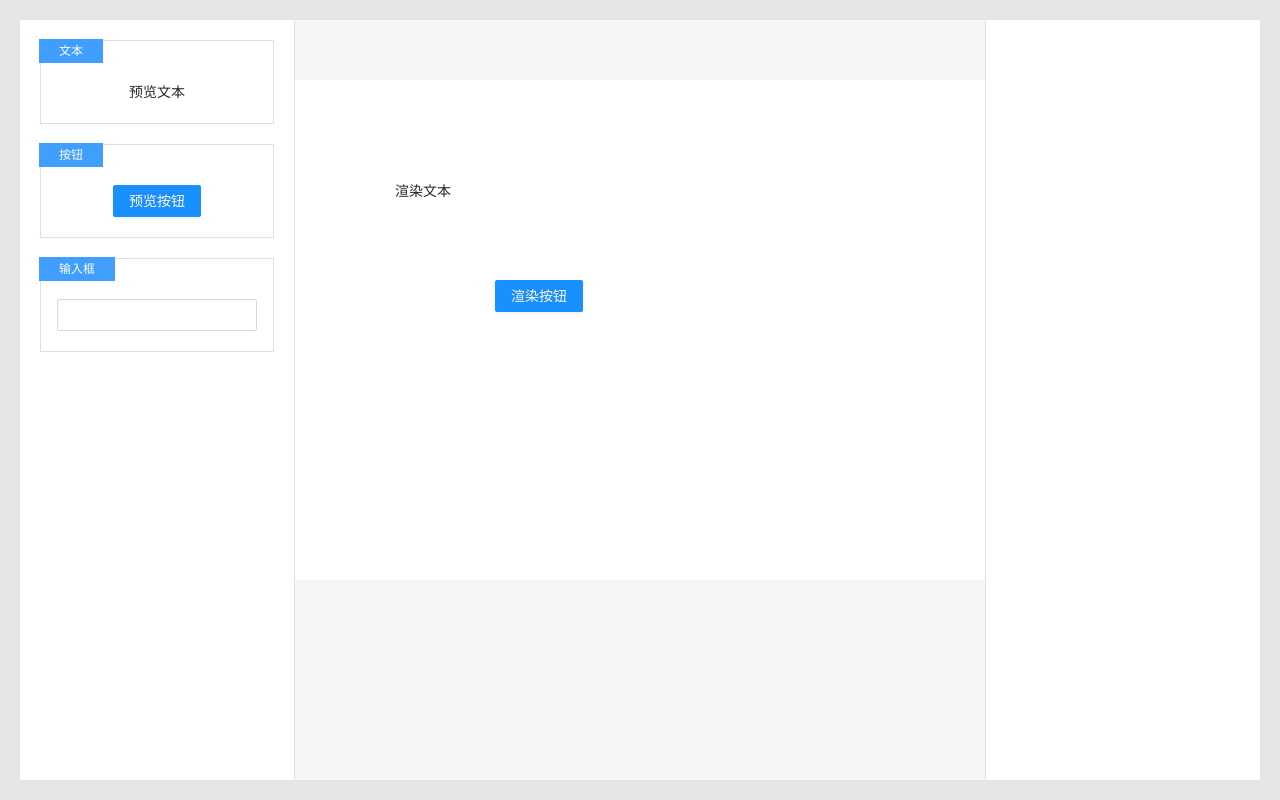
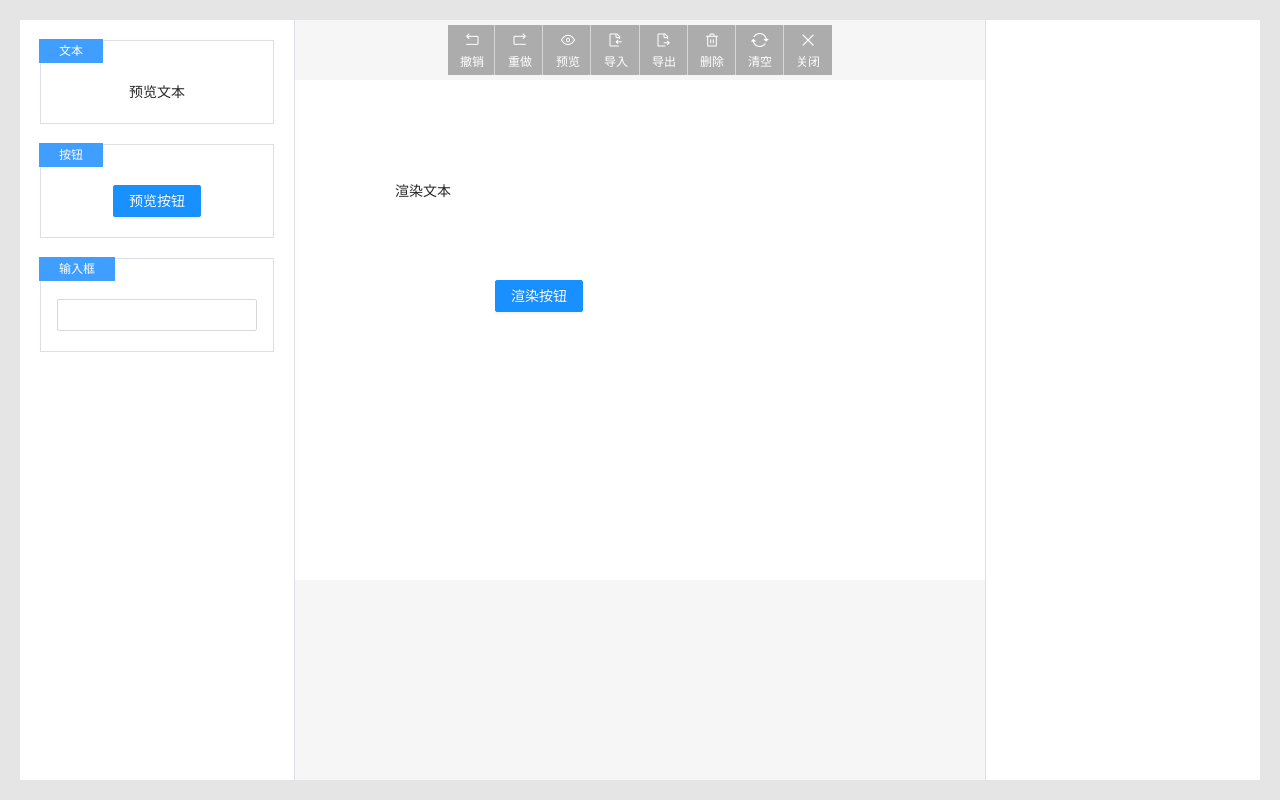
Before and after one commit to laclys/wukong, a React (Vite) app: page / in a window 1280 px wide. Built offline with nearby package versions, Linux system fonts and the light colour scheme.

Commit message:
feat: add  header-btn

```diff
--- a/src/app.scss
+++ b/src/app.scss
@@ -1,3 +1,5 @@
+@import './iconfont.css';
+
 html,
 body {
   height: 100%;
--- a/src/packages/VisualEditor.scss
+++ b/src/packages/VisualEditor.scss
@@ -40,6 +40,47 @@ $primary: #409eff;
       right: $operatorSize;
       height: $headSize;
       z-index: 1;
+      display: flex;
+      justify-content: center;
+      align-items: center;
+
+      .visual-editor-head-btn {
+        position: relative;
+        display: flex;
+        flex-direction: column;
+        align-items: center;
+        padding: 3px 12px;
+        color: #fff;
+        background: rgba(black, 0.3);
+        transition: background-color linear 0.1s;
+        user-select: none;
+
+        & > span {
+          font-size: 12px;
+        }
+
+        &:not(:last-child) {
+          &::after {
+            position: absolute;
+            top: 0;
+            bottom: 0;
+            right: 0.5px;
+            width: 1px;
+            content: '';
+            background: rgba(white, 0.5);
+          }
+        }
+
+        &:hover {
+          color: $primary;
+          background-color: white;
+          cursor: pointer;
+        }
+
+        &:active {
+          background-color: mix($primary, white, 20%);
+        }
+      }
     }
 
     &.visual-editor-menu {
@@ -114,7 +155,6 @@ $primary: #409eff;
         .visual-editor-block {
           user-select: none;
 
-
           &::after {
             position: absolute;
             content: '';
--- a/src/packages/VisualEditor.tsx
+++ b/src/packages/VisualEditor.tsx
@@ -1,4 +1,4 @@
-import { FC, useMemo, useRef } from 'react'
+import { FC, useMemo, useRef, useState } from 'react'
 import { useCallbackRef } from './hooks/useCallbackRef'
 import { EditorBlock } from './EditorBlock'
 import {
@@ -17,6 +17,9 @@ export const VisualEditor: FC<{
   config: VisualConfig
 }> = (props) => {
   // console.log('props', props)
+
+  const [preview, setPreview] = useState(false)
+  const [editing, setEditing] = useState(false)
 
   const containerRef = useRef({} as HTMLDivElement)
 
@@ -177,6 +180,7 @@ export const VisualEditor: FC<{
     }
   })()
 
+  /* block在container中 */
   const blockDraggier = (() => {
     const dragData = useRef({
       startX: 0, // 拖拽开始鼠标left值
@@ -218,6 +222,104 @@ export const VisualEditor: FC<{
     }
   })()
 
+  const buttons: {
+    label: string | (() => string)
+    icon: string | (() => string)
+    tip?: string | (() => string)
+    handler: () => void
+  }[] = [
+    {
+      label: '撤销',
+      icon: 'icon-back',
+      handler: () => {
+        // commander.undo
+      },
+      tip: 'ctrl+z',
+    },
+    {
+      label: '重做',
+      icon: 'icon-forward',
+      handler: () => {
+        // commander.redo
+      },
+      tip: 'ctrl+y, ctrl+shift+z',
+    },
+    {
+      label: () => (preview ? '编辑' : '预览'),
+      icon: () => (preview ? 'icon-edit' : 'icon-browse'),
+      handler: () => {
+        if (!preview) {
+          methods.clearFocus()
+        }
+        setPreview(!preview)
+      },
+    },
+    {
+      label: '导入',
+      icon: 'icon-import',
+      handler: async () => {
+        /*         const text = await $$dialog.textarea('', {
+          title: '请输入导入的JSON字符串',
+        })
+        try {
+          const data = JSON.parse(text || '')
+          commander.updateValue(data)
+        } catch (e) {
+          console.error(e)
+          notification.open({
+            message: '导入失败！',
+            description: '导入的数据格式不正常，请检查！',
+          })
+        } */
+      },
+    },
+    {
+      label: '导出',
+      icon: 'icon-export',
+      handler: () => {
+        /*         $$dialog.textarea(JSON.stringify(props.value), {
+            editReadonly: true,
+            title: '导出的JSON数据',
+          }) */
+      },
+    },
+    /*     {
+      label: '置顶',
+      icon: 'icon-place-top',
+      handler: () => commander.placeTop(),
+      tip: 'ctrl+up',
+    },
+    {
+      label: '置底',
+      icon: 'icon-place-bottom',
+      handler: () => commander.placeBottom(),
+      tip: 'ctrl+down',
+    }, */
+    {
+      label: '删除',
+      icon: 'icon-delete',
+      handler: () => {
+        // commander.delete()
+      },
+      tip: 'ctrl+d, backspace, delete',
+    },
+    {
+      label: '清空',
+      icon: 'icon-reset',
+      handler: () => {
+        // commander.clear()
+      },
+    },
+    {
+      label: '关闭',
+      icon: 'icon-close',
+      handler: () => {
+        methods.clearFocus()
+        setEditing(false)
+      },
+    },
+  ]
+
   return (
     <div className="visual-editor">
       <div className="visual-editor-menu">
@@ -234,7 +336,20 @@ export const VisualEditor: FC<{
           </div>
         ))}
       </div>
-      <div className="visual-editor-head"></div>
+      <div className="visual-editor-head">
+        {buttons.map((btn, idx) => {
+
+          const label = typeof btn.label === 'function' ? btn.label() : btn.label
+          const icon = typeof btn.icon === 'function' ? btn.icon() : btn.icon
+
+          return (
+            <div className='visual-editor-head-btn' key={`${idx}_BTN`} >
+              <i className={`iconfont ${icon}`} ></i>
+              <span>{label}</span>
+            </div>
+          )
+        })}
+      </div>
       <div className="visual-editor-operator"></div>
       <div className="visual-editor-body">
         <div
```
